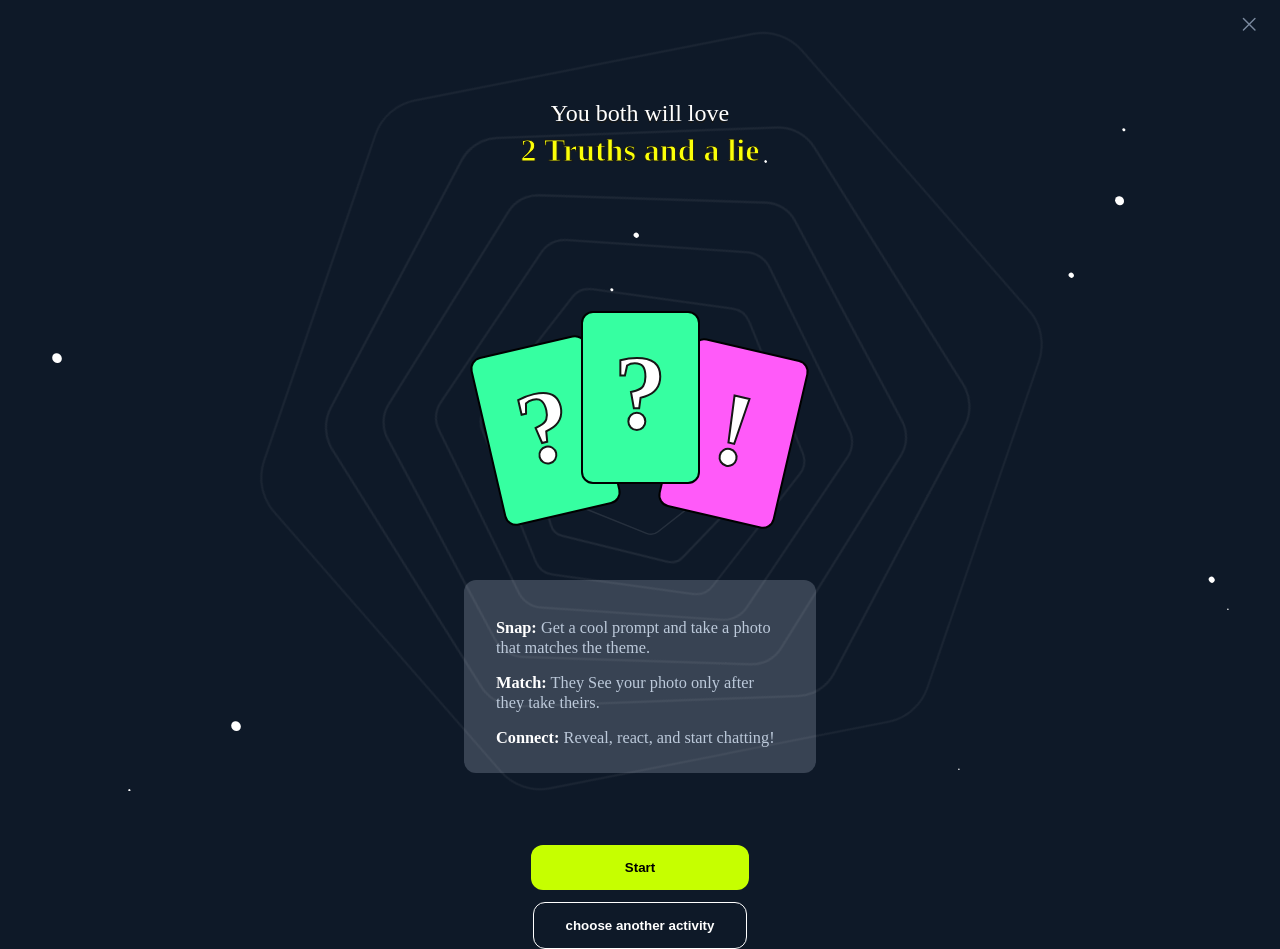
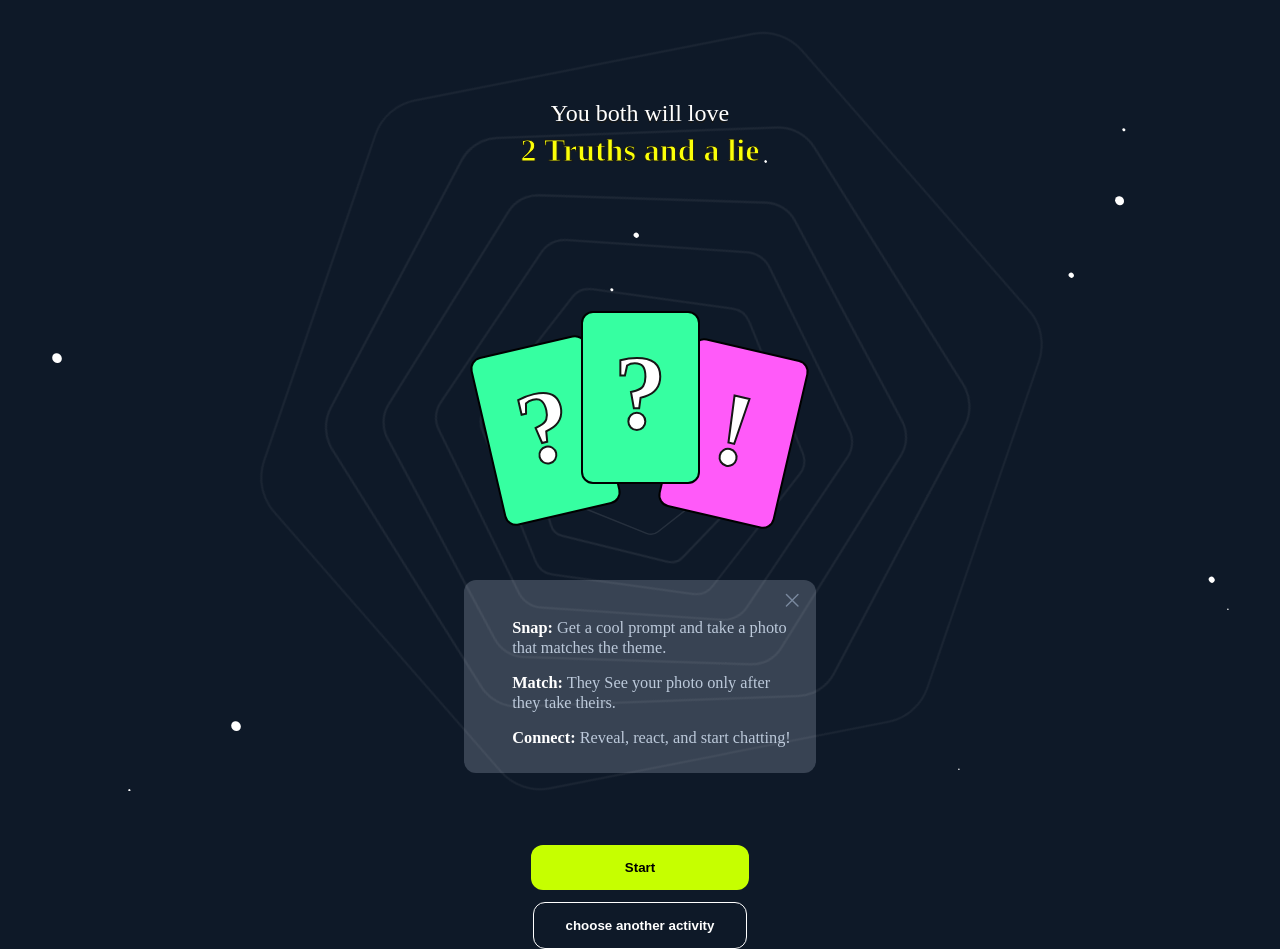
Before and after one commit to Abhirajkar27/TTOL_V2, a React (Create React App) app: page / in a window 1280 px wide. Both pictures are taken after a click on the element "Activity info". Built offline with nearby package versions, Linux system fonts and the light colour scheme.

Commit message:
landing page updated

```diff
--- a/src/components/ActivityInfo.css
+++ b/src/components/ActivityInfo.css
@@ -28,9 +28,9 @@
 }
 .close-activityInfo {
   flex-shrink: 0;
-  position: absolute;
-  right: 1.2rem;
-  top: 0.825rem;
+  position: relative;
+  right: -18.8rem;
+  top: -9.105rem;
   width: 0.9rem;
   height: 0.9rem;
   display: flex;
```
